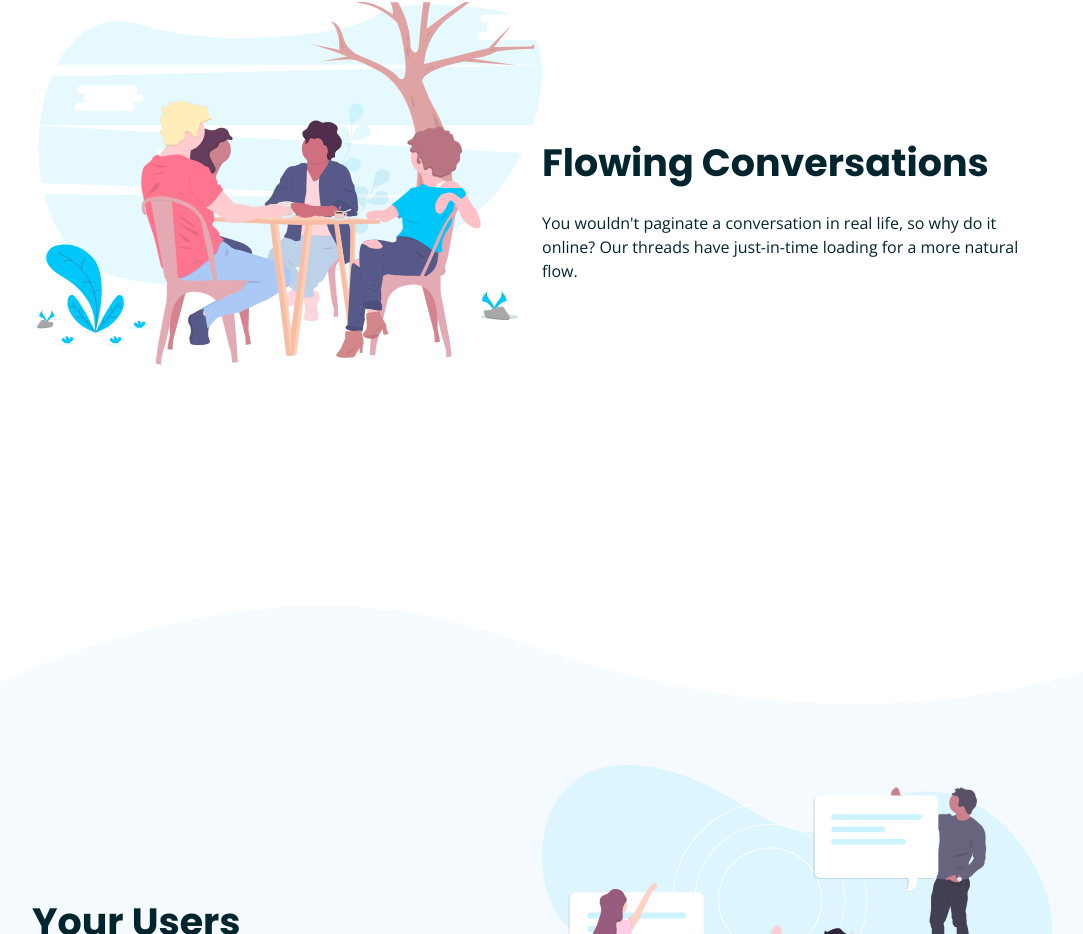
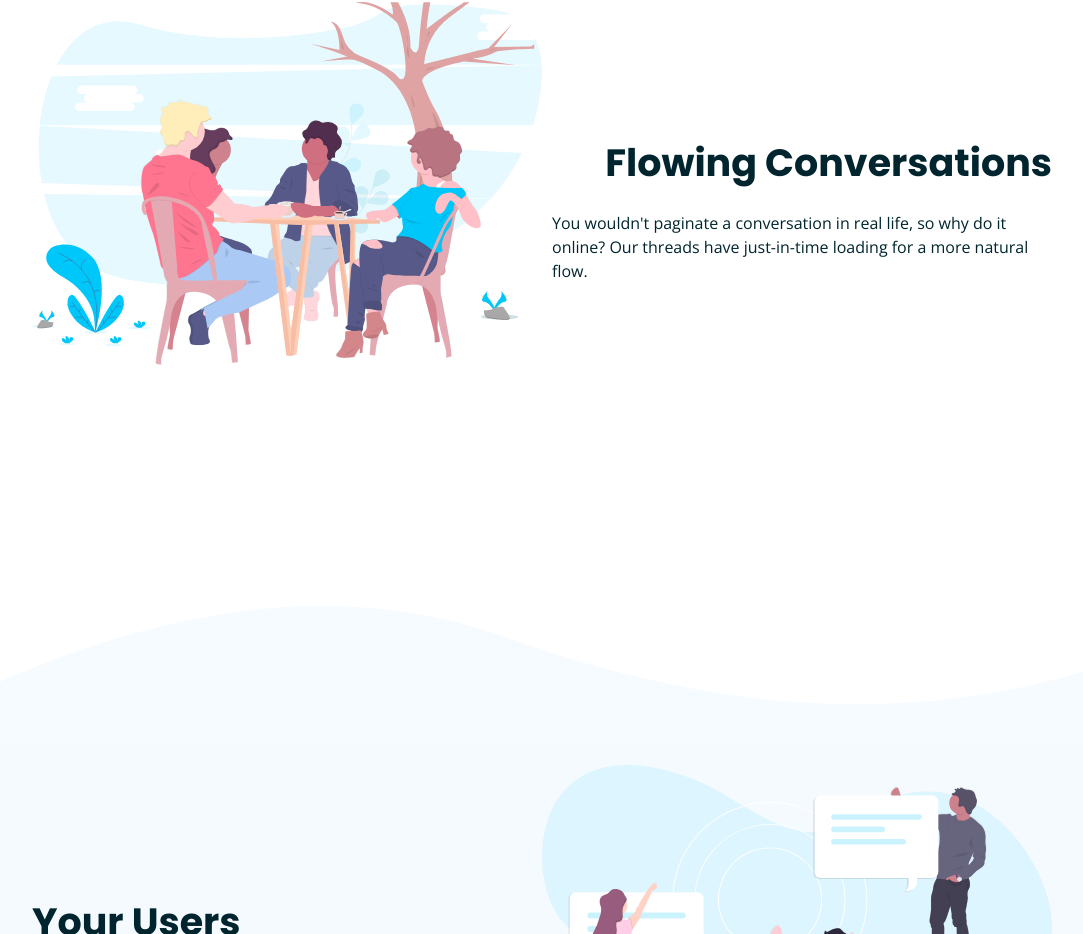
Before and after one commit to armino-dev/huddle-landing-page, a Next.js app: page / in a window 1280 px wide. Shown: the part 3291-4225 px from the top of the page, without its empty margins (98-1181 px from the left). Built offline with nearby package versions, Linux system fonts and the light colour scheme.

Commit message:
Minor changes

```diff
--- a/pages/index.js
+++ b/pages/index.js
@@ -49,12 +49,12 @@ your audience. Create connections with your users as you engage in genuine discu
               <img src="/images/illustration-flowing-conversation.svg" alt="Flowing Conversation Illustration" />
             </div>
             <div className="col w50 center flex-end">
-              <div className="col">
+
                 <h2>Flowing Conversations</h2>
                 <p>You wouldn't paginate a conversation in real life, so why do it online?
-                Our threads have just-in-time loading for a more natural flow.
-          </p>
-              </div>
+                  Our threads have just-in-time loading for a more natural flow.
+                </p>
+
             </div>
           </div>
         </div>
```
